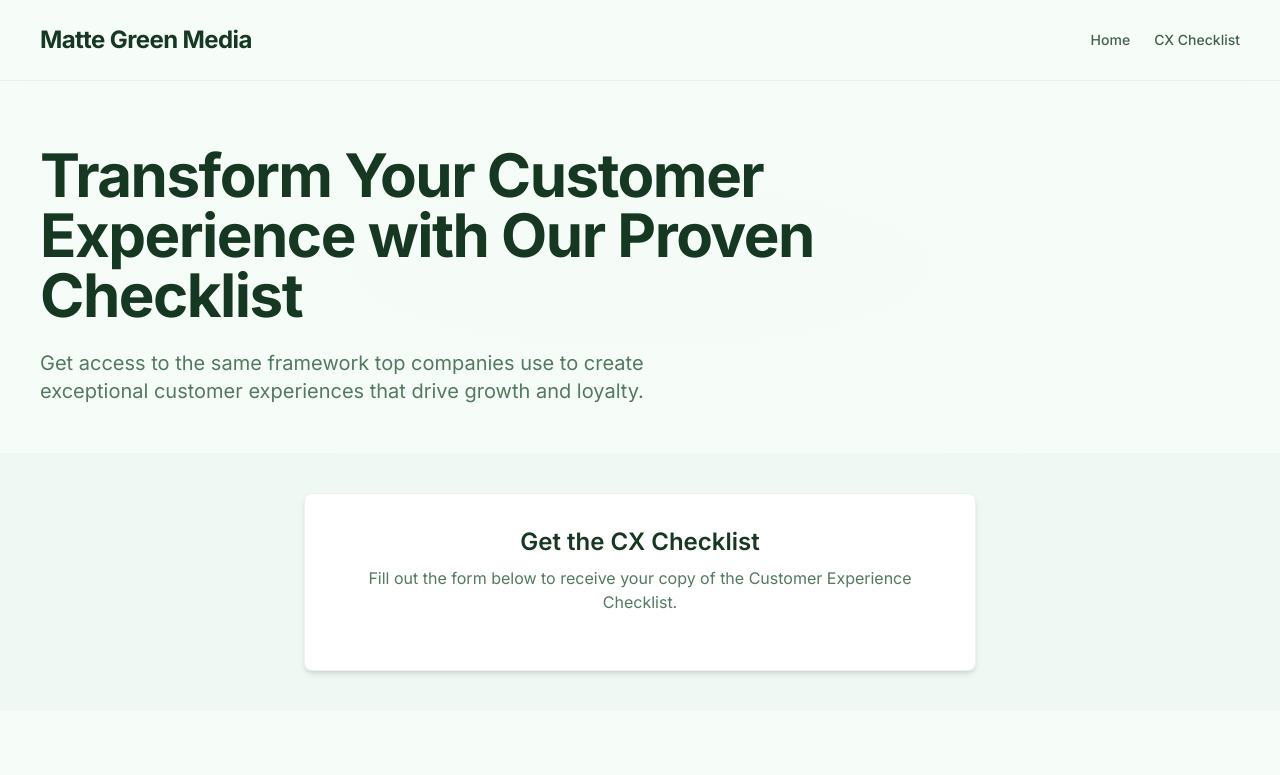
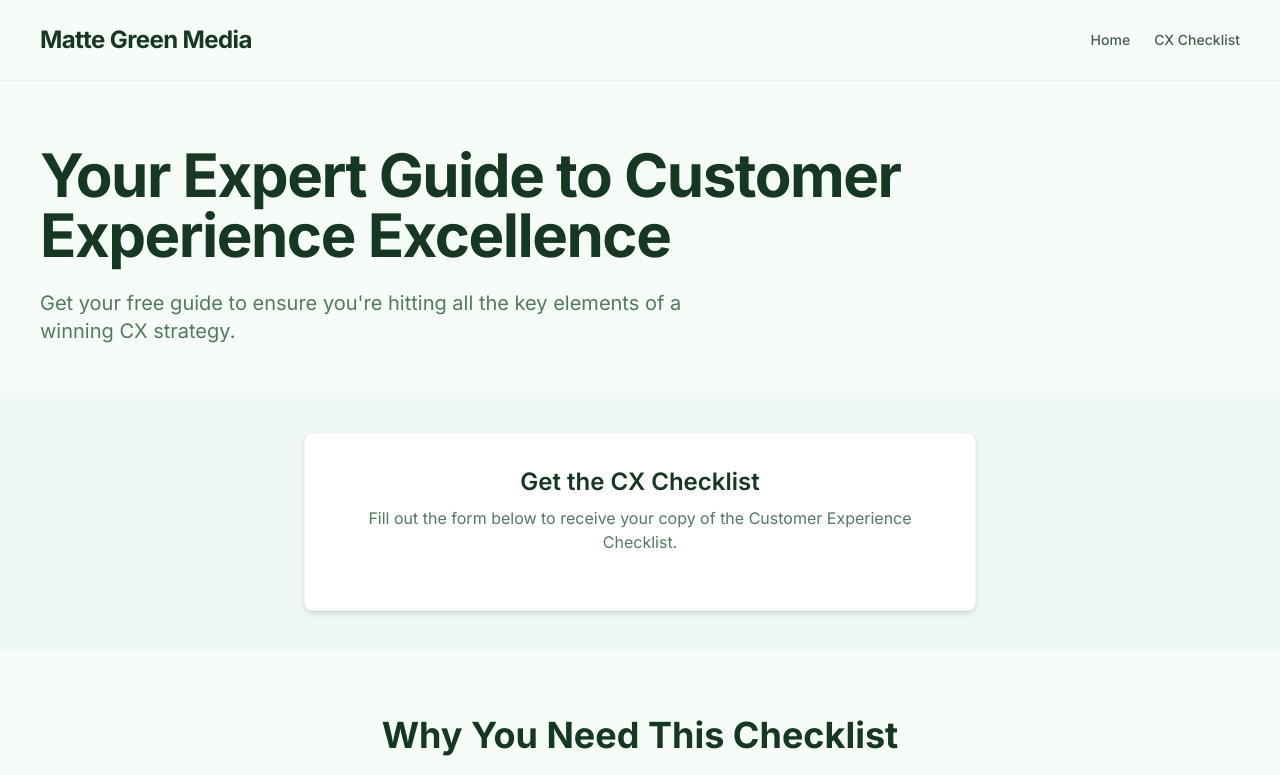
Before and after one commit to nexionly/signup-cx-checklist, a React (Vite) app: page / in a window 1280 px wide. Shown: the top 775 px of the page. Built offline with nearby package versions, Linux system fonts and the light colour scheme.

Commit message:
Refactor: Update Hero component
Update the Hero component with new text and styling.

```diff
--- a/src/components/Hero.tsx
+++ b/src/components/Hero.tsx
@@ -7,10 +7,10 @@ const Hero = () => {
       <div className="max-w-7xl mx-auto relative z-10">
         <div className="max-w-4xl">
           <h1 className="text-4xl md:text-6xl font-bold tracking-tight mb-6 fade-in">
-            Transform Your Customer Experience with Our Proven Checklist
+            Your Expert Guide to Customer Experience Excellence
           </h1>
           <p className="text-xl text-muted-foreground mb-8 max-w-2xl slide-up">
-            Get access to the same framework top companies use to create exceptional customer experiences that drive growth and loyalty.
+            Get your free guide to ensure you're hitting all the key elements of a winning CX strategy.
           </p>
         </div>
       </div>
```
